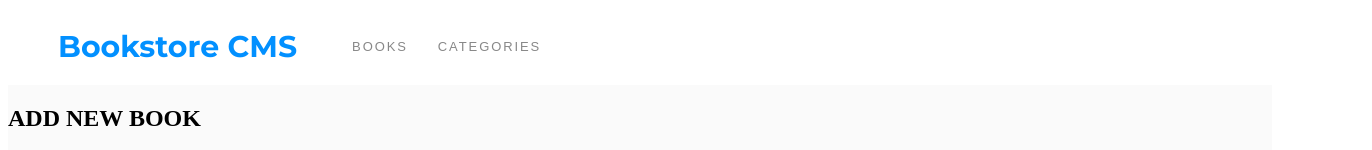
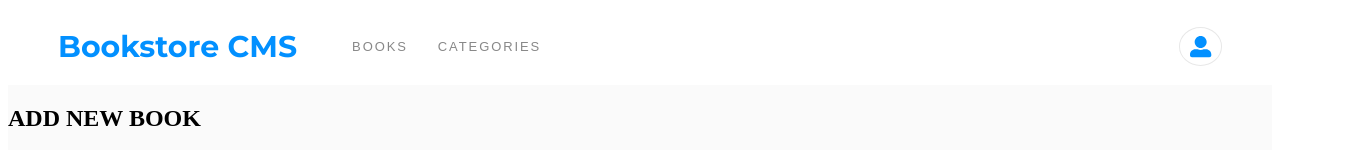
Before and after one commit to arthurborgesdev/bookstore, a React (Create React App) app: page / in a window 1280 px wide. Shown: the top 150 px of the page, 1372 px wide, since content can reach past the window. Built offline with nearby package versions, Linux system fonts and the light colour scheme; no server answers.

Commit message:
Add header styling, with hover effect on links and avatar icon

```diff
--- a/package.json
+++ b/package.json
@@ -3,6 +3,9 @@
   "version": "0.1.0",
   "private": true,
   "dependencies": {
+    "@fortawesome/fontawesome-svg-core": "^1.2.36",
+    "@fortawesome/free-solid-svg-icons": "^5.15.4",
+    "@fortawesome/react-fontawesome": "^0.1.15",
     "@testing-library/jest-dom": "^5.11.4",
     "@testing-library/react": "^11.1.0",
     "@testing-library/user-event": "^12.1.10",
--- a/src/components/Header.js
+++ b/src/components/Header.js
@@ -2,6 +2,9 @@
 import {
   Link,
 } from 'react-router-dom';
+
+import { FontAwesomeIcon } from '@fortawesome/react-fontawesome';
+import { faUserAlt } from '@fortawesome/free-solid-svg-icons';
 
 const Header = () => (
   <div className="header-bar">
@@ -18,7 +21,11 @@
         </ul>
       </nav>
     </div>
-    <span><i className="fas fa-user-alt" /></span>
+    <div className="avatar">
+      <span className="avatar-circle">
+        <FontAwesomeIcon icon={faUserAlt} size="lg" color="#0290ff" />
+      </span>
+    </div>
   </div>
 );
 
--- a/src/index.css
+++ b/src/index.css
@@ -7,8 +7,9 @@
 .header-bar {
   background-color: #fff;
   width: 100%;
-  padding: 0 50px;
   display: flex;
+  padding-left: 50px;
+  justify-content: space-between;
 }
 
 .title-navbar {
@@ -44,14 +45,24 @@
   color: #121212;
 }
 
-.nav-list li a:active {
+.nav-list li a:link {
   text-decoration: none;
+  opacity: 0.5;
+}
+
+.nav-list li a:hover {
   opacity: 1;
 }
 
-.nav-list li a:link {
-  text-decoration: none;
-  opacity: 0.5;
+.avatar {
+  padding-right: 100px;
+  margin: auto 0;
+}
+
+.avatar-circle {
+  border: 1px solid #e8e8e8;
+  border-radius: 50%;
+  padding: 10px;
 }
 
 /* ----- Books ------ */
```
Also changed, not shown: 1 other file (tests, documents, lock files or other folders).
